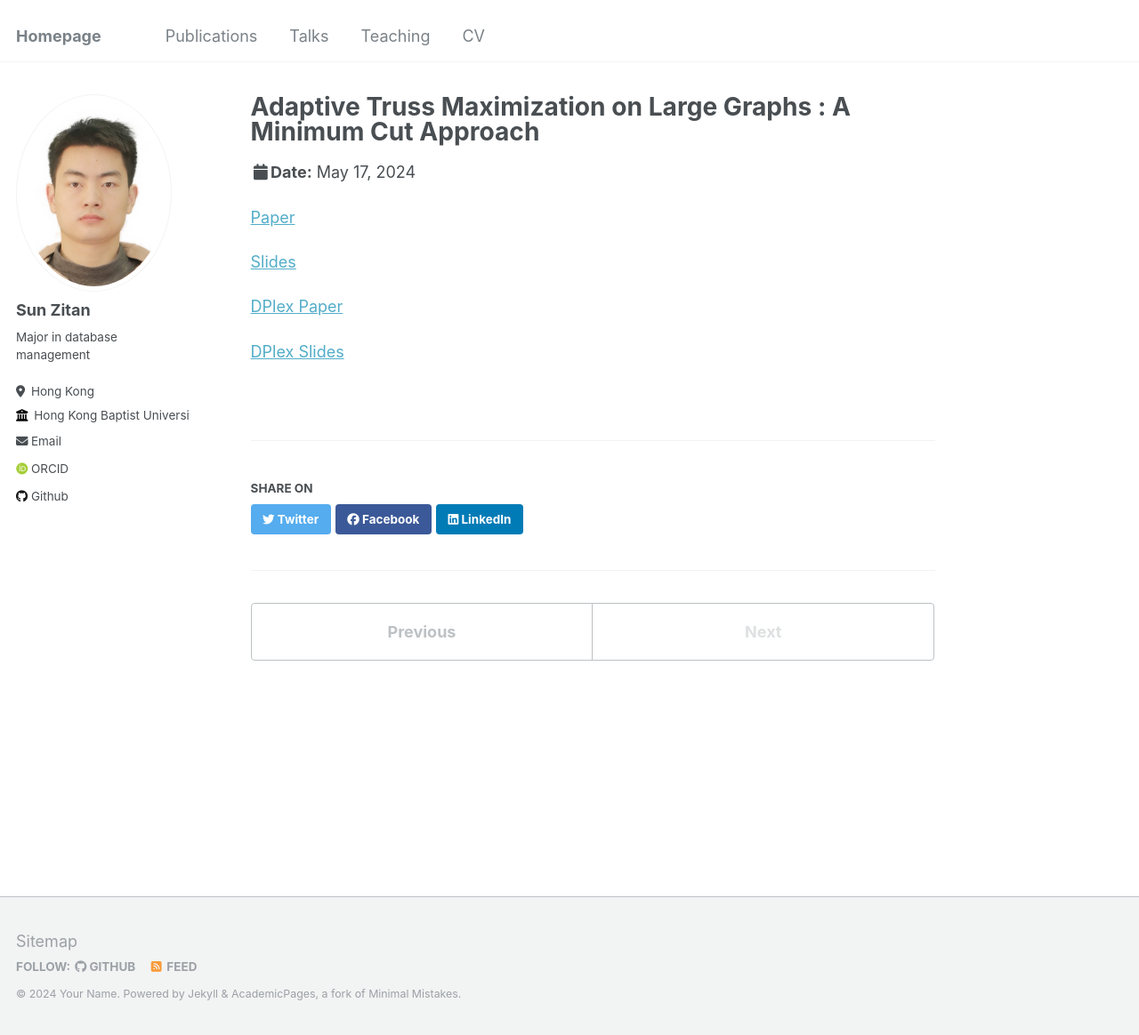
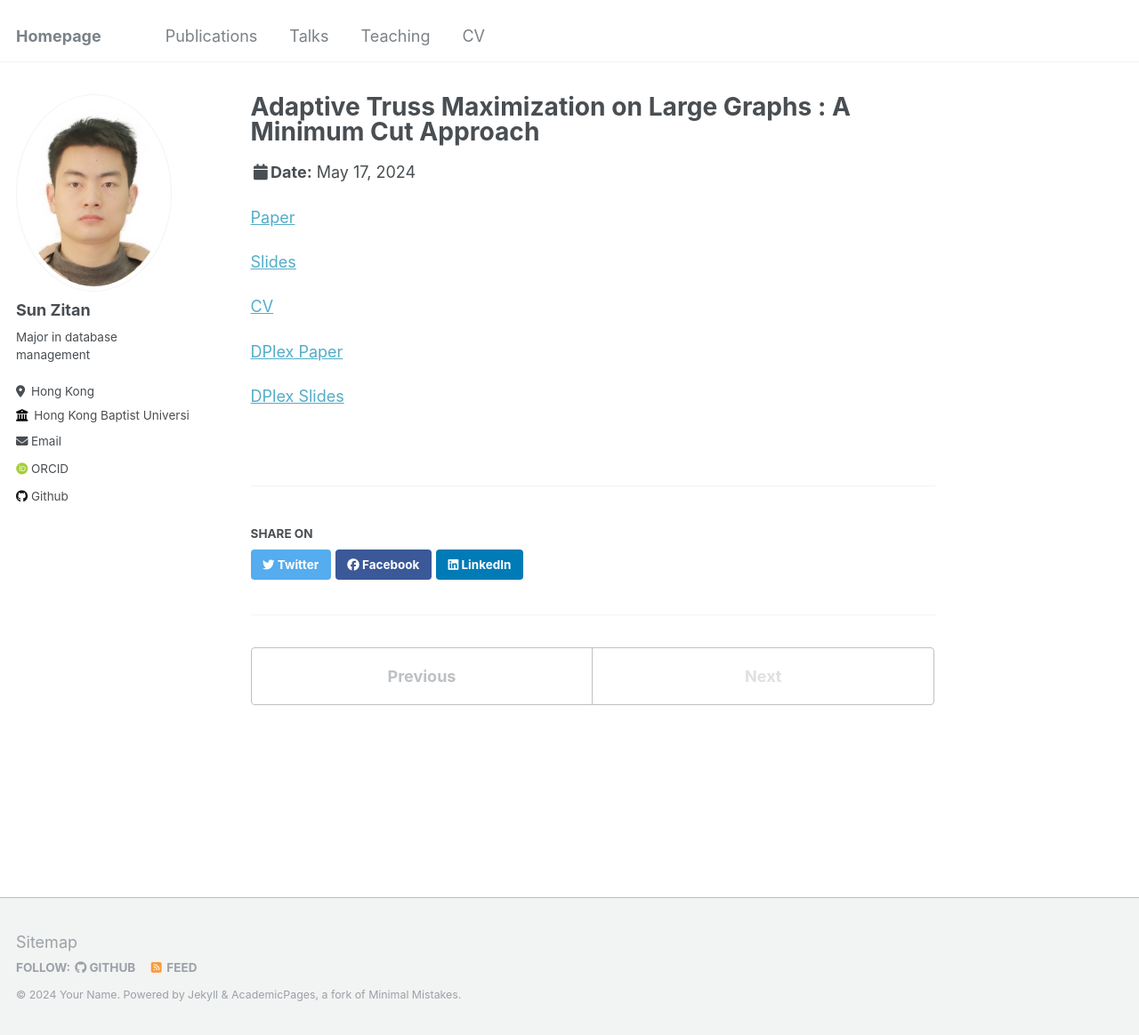
Before and after one commit to jinrdfh/HomePage, a Jekyll site: the page built from _talks/2024-05-17.md, in a window 1280 px wide and 1164 px high. Shown: the whole window at 89% size. Built offline with Jekyll 4.4.1, drawn with Linux system fonts in a browser that asks for light colours; some web fonts are replaced.

Commit message:
Update 2024-05-17.md

```diff
--- a/_talks/2024-05-17.md
+++ b/_talks/2024-05-17.md
@@ -14,6 +14,8 @@ location: "Utrecht, Netherlands"
 
 [Slides](https://www.comp.hkbu.edu.hk/~zitansun/ICDE2024.pptx)
 
+[CV](https://www.comp.hkbu.edu.hk/~zitansun/presentation/ZitanSun.pptx)
+
 [DPlex Paper](https://www.comp.hkbu.edu.hk/~zitansun/MaxDirectedPlex.pdf)
 
 [DPlex Slides](https://www.comp.hkbu.edu.hk/~zitansun/DPlex_ICDE_slides.pdf)
```
